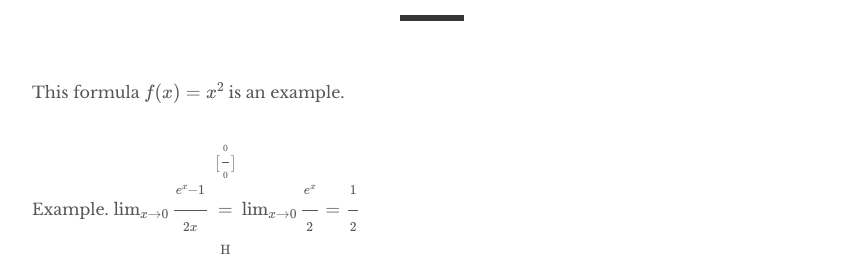
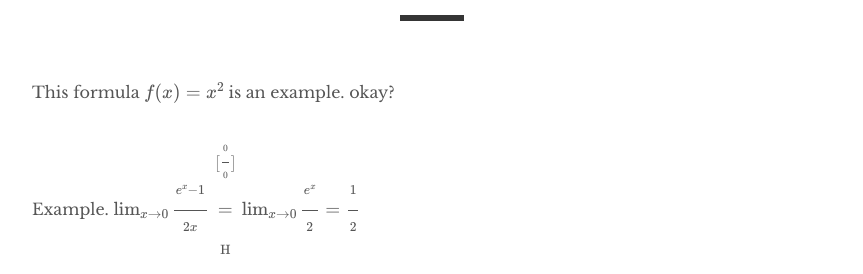
Before and after one commit to dombegi/dombegi.github.io.old, a Jekyll site: the page built from _posts/2021-10-20-mathjax test.md, in a window 1280 px wide. Shown: the part 248-522 px from the top of the page, without its empty margins (208-1071 px from the left). Built offline with Jekyll 4.4.1, drawn with Linux system fonts in a browser that asks for light colours.

Commit message:
finaltest9

```diff
--- a/_posts/2021-10-20-mathjax test.md
+++ b/_posts/2021-10-20-mathjax test.md
@@ -10,7 +10,7 @@ hidden: true
 use_math: true
 ---
 
-This formula \\(f(x) = x^2\\) is an example.
+This formula \\(f(x) = x^2\\) is an example. okay?
 
 Example.
 $$
```
